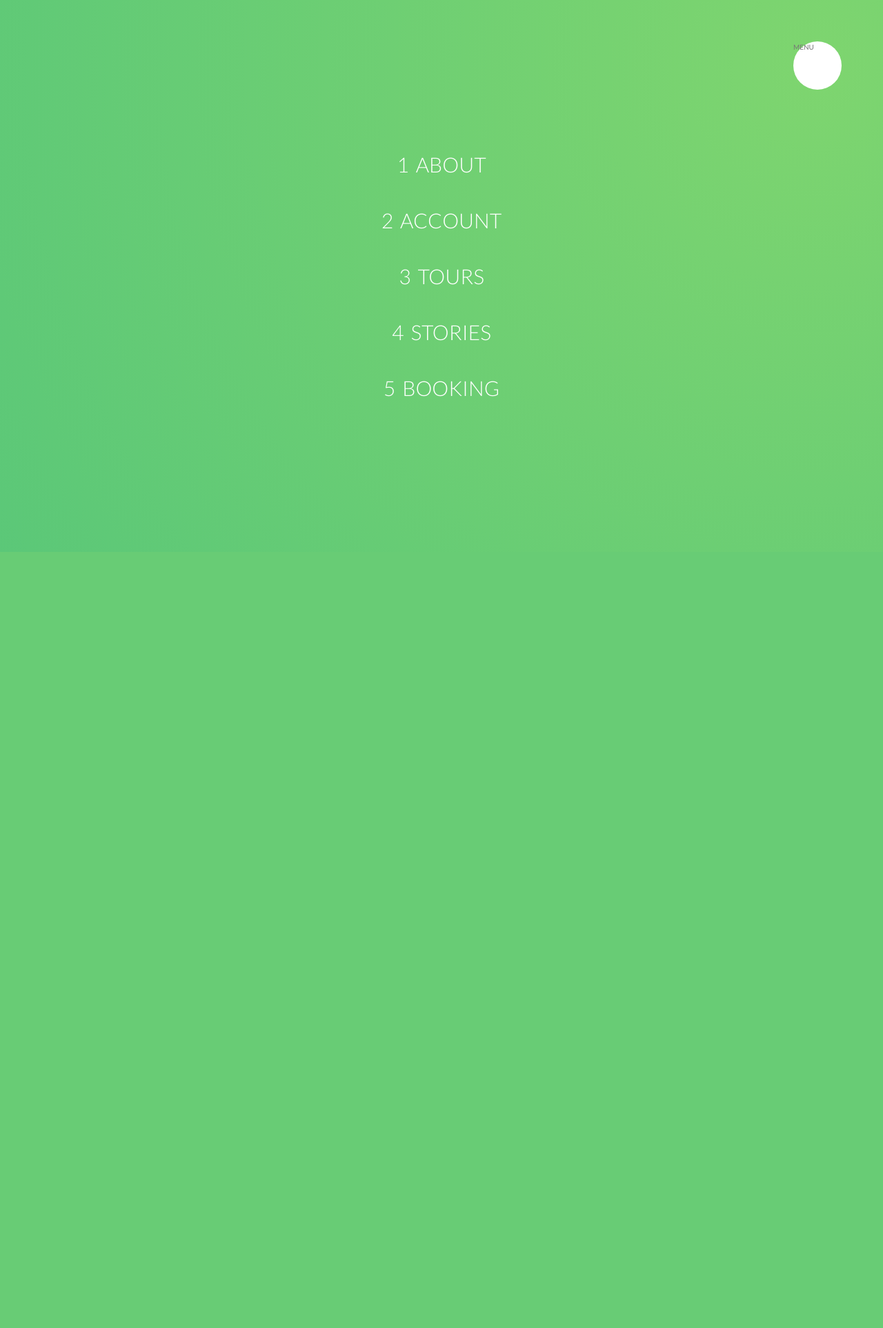
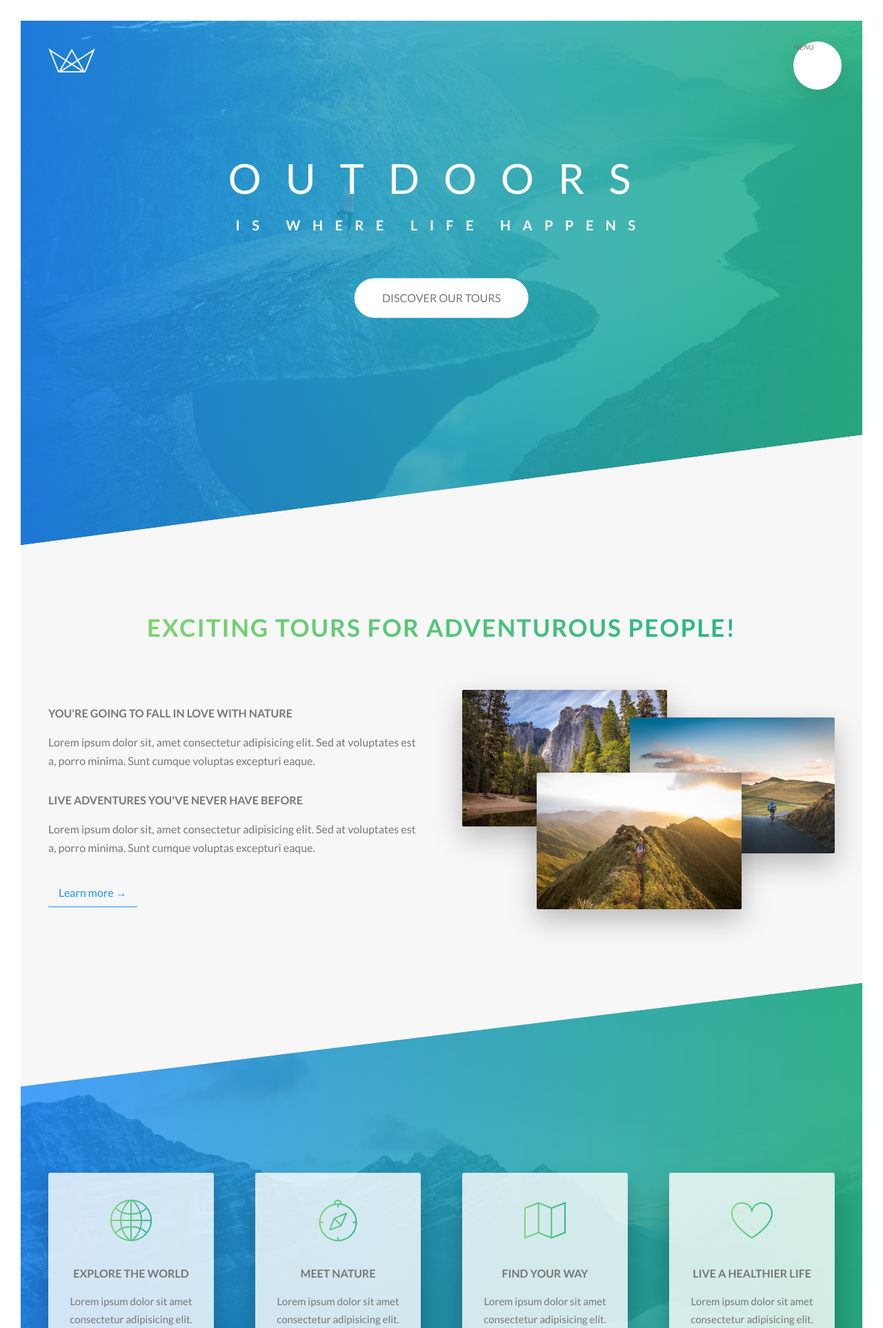
Before and after one commit to SparksFullStack/naturelust, a PHP site: page /index.html in a window 1280 px wide. Shown: the top 1925 px of the page at 69% size. Before the commit the page ends 800 px from the top, so only its background shows below. Run offline with PHP 8.4, Linux system fonts and the light colour scheme.

Commit message:
main navigation finished--need to style the button that opens the modal still

```diff
--- a/css/style.css
+++ b/css/style.css
@@ -536,7 +536,8 @@ body {
   top: 6rem;
   right: 6rem;
   border-radius: 50%;
-  z-index: 2000; }
+  z-index: 2000;
+  box-shadow: 0 1rem 3rem rgba(0, 0, 0, 0.1); }
 
 .navigation__background {
   height: 6rem;
@@ -547,15 +548,17 @@ body {
   right: 6.5rem;
   background-image: radial-gradient(#7ed56f, #28b485);
   z-index: 1000;
-  transform: scale(80); }
+  transition: transform 0.6s cubic-bezier(0.86, 0, 0.07, 1); }
 
 .navigation__nav {
   height: 100vh;
-  width: 100%;
   position: fixed;
   top: 0;
-  right: 0;
-  z-index: 1500; }
+  left: 0;
+  z-index: 1500;
+  opacity: 0;
+  width: 0;
+  transition: all .6s; }
 
 .navigation__list {
   position: absolute;
@@ -563,7 +566,8 @@ body {
   left: 50%;
   transform: translate(-50%, -50%);
   list-style: none;
-  text-align: center; }
+  text-align: center;
+  width: 100%; }
 
 .navigation__item {
   margin: 1rem; }
@@ -587,6 +591,13 @@ body {
   background-position: 100%;
   color: #55c57a;
   transform: translateX(1rem); }
+
+.navigation__checkbox:checked ~ .navigation__background {
+  transform: scale(80); }
+
+.navigation__checkbox:checked ~ .navigation__nav {
+  opacity: 1;
+  width: 100%; }
 
 .footer {
   background-color: #333;
--- a/sass/layout/navigation.scss
+++ b/sass/layout/navigation.scss
@@ -12,6 +12,7 @@
         right: 6rem;
         border-radius: 50%;
         z-index: 2000;
+        box-shadow: 0 1rem 3rem rgba($color-black, .1);
     }
 
     &__background {
@@ -23,17 +24,21 @@
         right: 6.5rem;
         background-image: radial-gradient($color-primary-light, $color-primary-dark);
         z-index: 1000;
+        transition: transform .6s cubic-bezier(.86, 0, .07, 1);
 
-        transform: scale(80);
+        // transform: scale(80);
     }
 
     &__nav {
         height: 100vh;
-        width: 100%;
         position: fixed;
         top: 0;
-        right: 0;
+        left: 0;
         z-index: 1500;
+
+        opacity: 0;
+        width: 0; // you have to set opacity and width to zero to fully hide the nav buttons
+        transition: all .6s;
     }
 
     &__list {
@@ -43,6 +48,7 @@
         transform: translate(-50%, -50%);
         list-style: none;
         text-align: center;
+        width: 100%;
     }
 
     &__item {
@@ -77,4 +83,13 @@
             transform: translateX(1rem);
         }
     }
+
+    &__checkbox:checked ~ &__background {
+        transform: scale(80);
+    }
+
+    &__checkbox:checked ~ &__nav {
+        opacity: 1;
+        width: 100%;
+    }
 }
```
